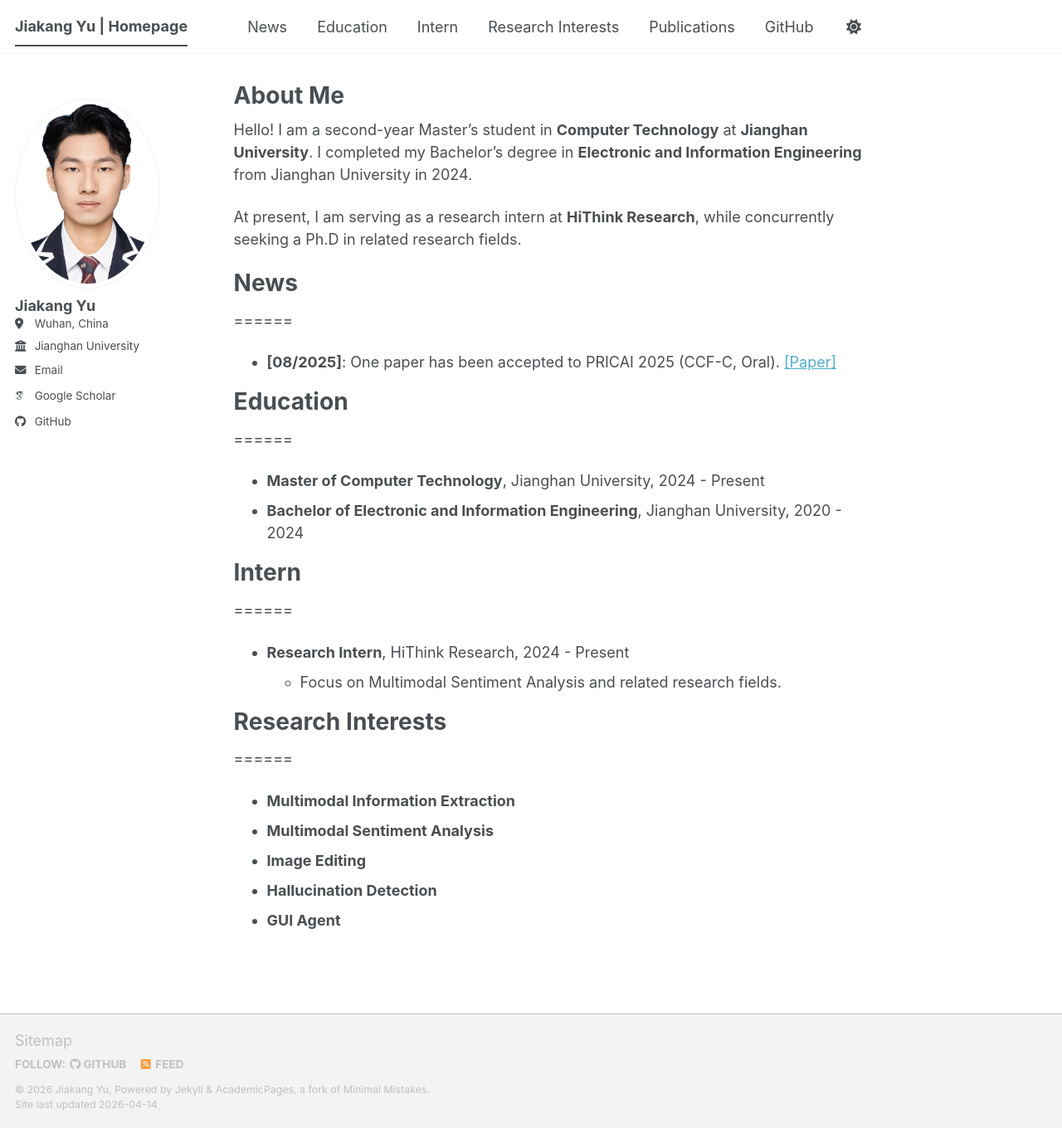
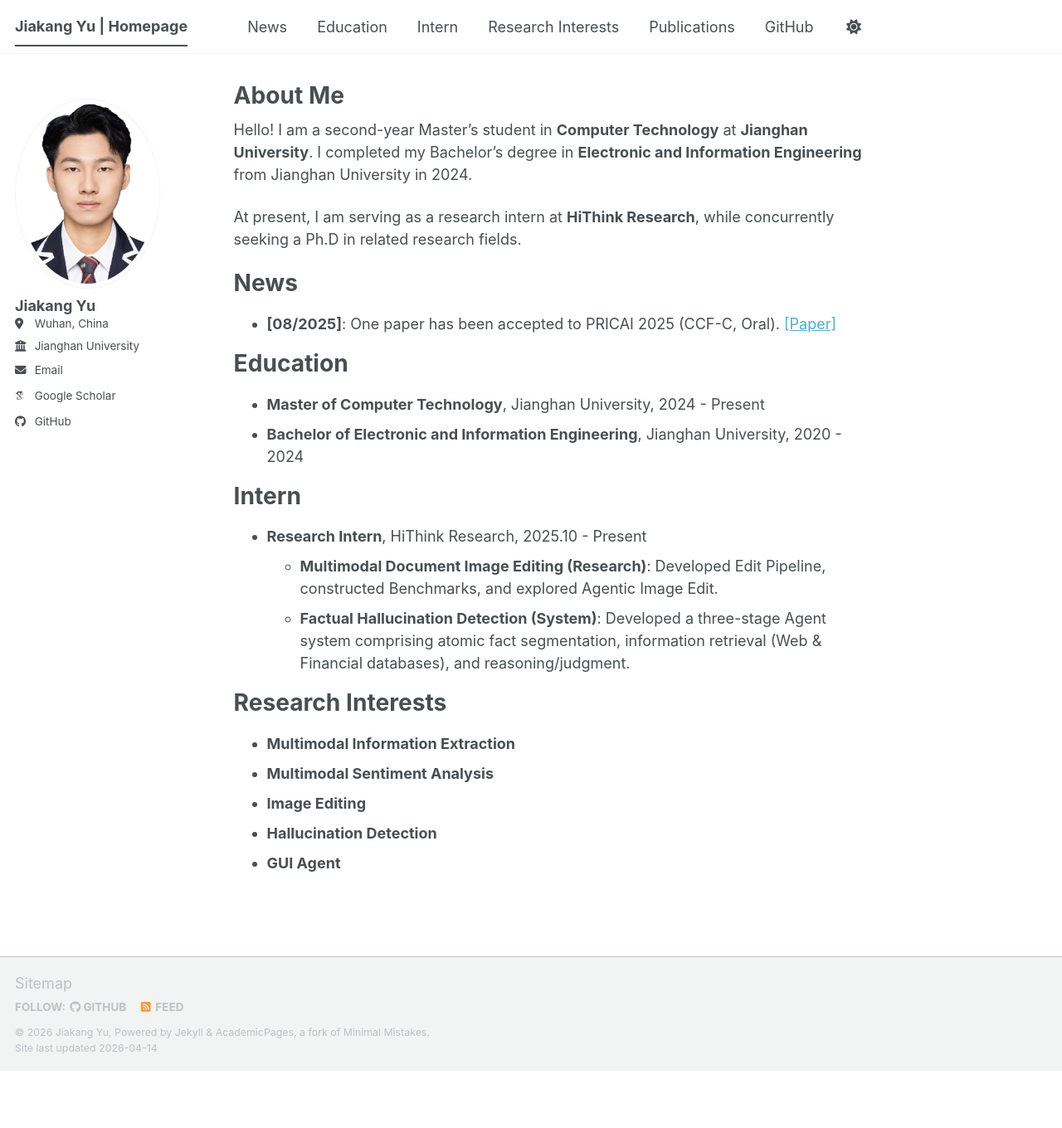
Before and after one commit to kaka-yjk/kaka-yjk.github.io, a Jekyll site: the page built from _pages/about.md, in a window 1280 px wide and 1360 px high. Shown: the whole window at 83% size. Built offline with Jekyll 4.4.1, drawn with Linux system fonts in a browser that asks for light colours; some web fonts are replaced; a script bundle is joined from its source files by our own code; library files that are not in the unit come from our copies.

Commit message:
Refine homepage: remove redundant header marks and update internship details

```diff
--- a/_pages/about.md
+++ b/_pages/about.md
@@ -13,21 +13,18 @@ Hello! I am a second-year Master's student in **Computer Technology** at **Jiang
 At present, I am serving as a research intern at **HiThink Research**, while concurrently seeking a Ph.D in related research fields.
 
 <h1 id="news">News</h1>
-======
 * **[08/2025]**: One paper has been accepted to PRICAI 2025 (CCF-C, Oral). [[Paper]](https://doi.org/10.1007/978-981-95-7081-2_34)
 
 <h1 id="education">Education</h1>
-======
 * **Master of Computer Technology**, Jianghan University, 2024 - Present
 * **Bachelor of Electronic and Information Engineering**, Jianghan University, 2020 - 2024
 
 <h1 id="intern">Intern</h1>
-======
-* **Research Intern**, HiThink Research, 2024 - Present
-  * Focus on Multimodal Sentiment Analysis and related research fields.
+* **Research Intern**, HiThink Research, 2025.10 - Present
+  * **Multimodal Document Image Editing (Research)**: Developed Edit Pipeline, constructed Benchmarks, and explored Agentic Image Edit.
+  * **Factual Hallucination Detection (System)**: Developed a three-stage Agent system comprising atomic fact segmentation, information retrieval (Web & Financial databases), and reasoning/judgment.
 
 <h1 id="research-interests">Research Interests</h1>
-======
 * **Multimodal Information Extraction**
 * **Multimodal Sentiment Analysis**
 * **Image Editing**
```
